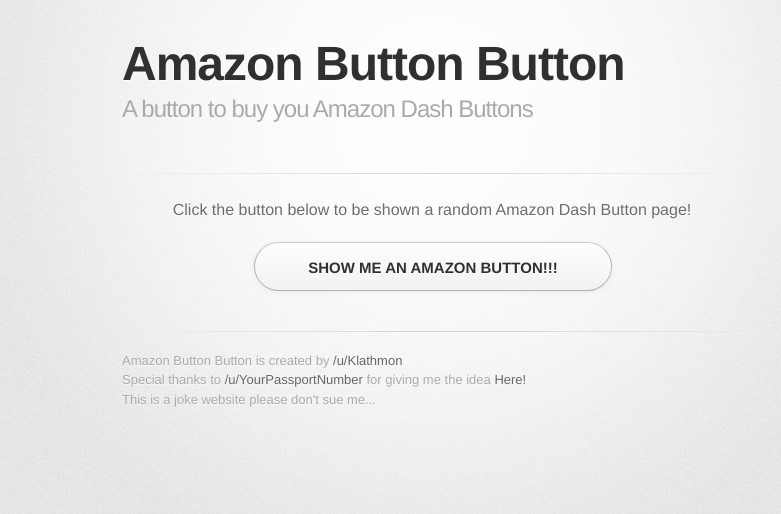
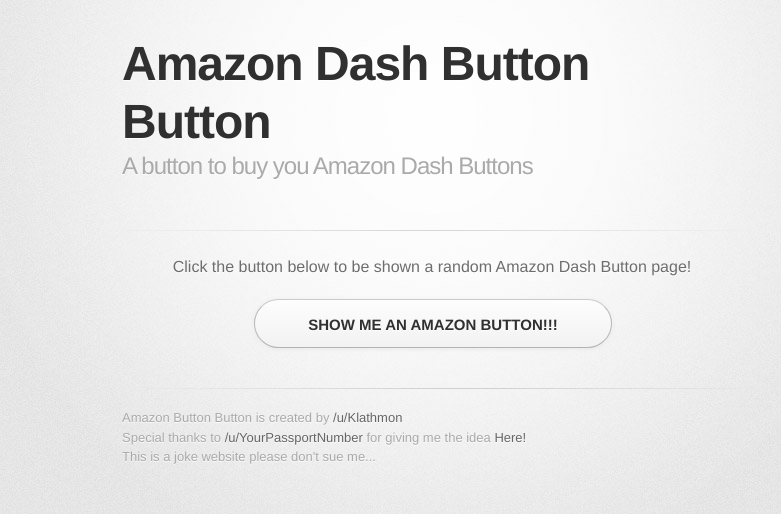
Before and after one commit to Klathmon/amazonbuttonbutton, a plain HTML site: page index.html in a window 1280 px wide. Shown: the whole page, without its empty margins (208-989 px from the left). Drawn offline with Linux system fonts and the light colour scheme; a web font is replaced by a local one.

Commit message:
added the word dash where needed

```diff
--- a/index.html
+++ b/index.html
@@ -9,7 +9,7 @@
     <!--[if lt IE 9]>
     <script src="//html5shiv.googlecode.com/svn/trunk/html5.js"></script>
     <![endif]-->
-    <title>Amazon Button Button</title>
+    <title>Amazon Dash Button Button</title>
   </head>
 
   <body>
@@ -17,7 +17,7 @@
       <div class="inner">
 
         <header>
-          <h1>Amazon Button Button</h1>
+          <h1>Amazon Dash Button Button</h1>
           <h2>A button to buy you Amazon Dash Buttons</h2>
         </header>
         <hr>
```
